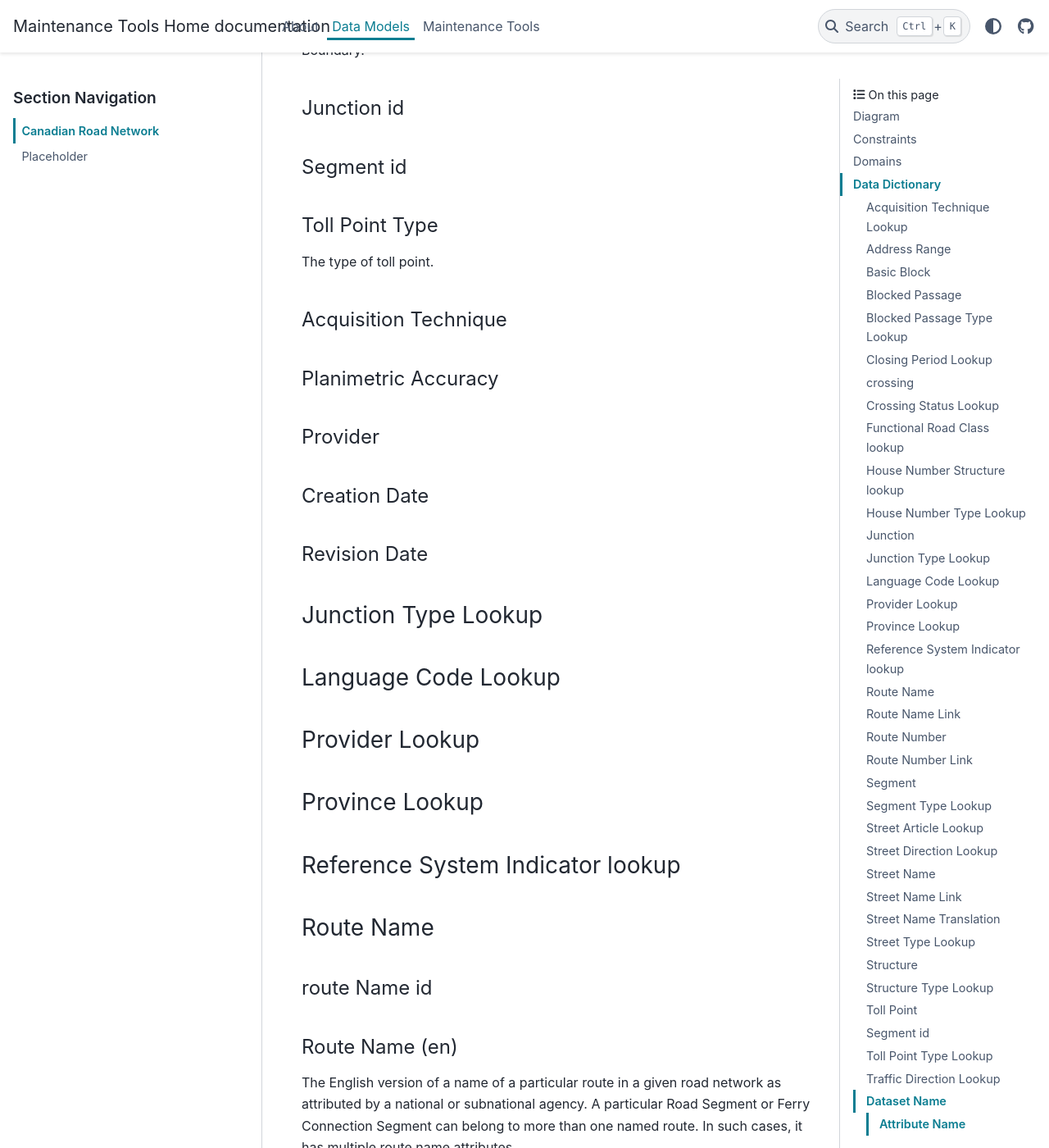
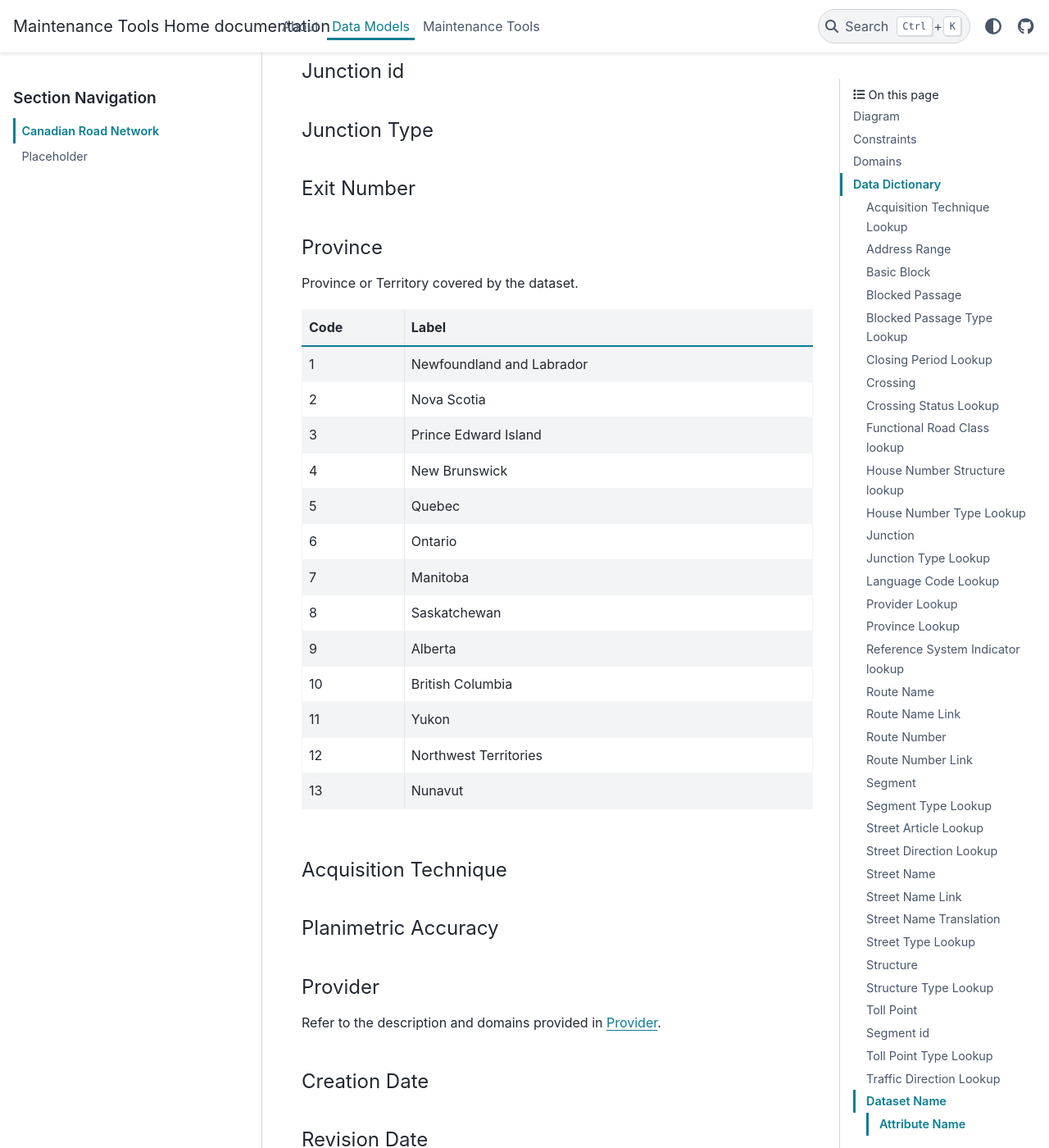
Before and after one commit to StatCan/egp-maintenance-tools, a Sphinx documentation site: the page built from docs/source/data_models/canadian_road_network.rst, in a window 1280 px wide and 1400 px high, scrolled down 9742 px. Shown: the whole window at 82% size. Built offline with Sphinx 7.4.7 and the PyData theme 0.15.4, drawn with Linux system fonts in a browser that asks for light colours; some of the changed text lies outside the part shown.

Commit message:
Testing Reference for Duplciate Domains

```diff
--- a/docs/source/data_models/canadian_road_network.rst
+++ b/docs/source/data_models/canadian_road_network.rst
@@ -37,6 +37,7 @@ Domains
 Data Dictionary
 ===============
 
+
 Acquisition Technique Lookup
 -----------------------------
 
@@ -48,6 +49,7 @@ Element or a portion of it.
 
 Address Range ID
 ^^^^^^^^^^^^^^^^
+
 
 First House Number (left, right)
 ^^^^^^^^^^^^^^^^^^^^^^^^^^^^^^^^
@@ -78,7 +80,6 @@ Method used to populate the address range. A specific value is defined for the l
    4, "Interpolated", "Qualifier indicating that the house number is calculated from two known house numbers which are
    located on either side. By convention, the house is positioned at one end of the Road Element."
 
-.. _First House Number Type:
 
 Last House Number
 ^^^^^^^^^^^^^^^^^
@@ -94,7 +95,6 @@ Last House Number Type
 ^^^^^^^^^^^^^^^^^^^^^^
 Method used to populate the address range. A specific value is defined for the left and right sides of the Road Element.
 
-Refer to the attributes described in :ref:`First House Number Type<First House Number Type>`.
 
 House Number Structure
 ^^^^^^^^^^^^^^^^^^^^^^
@@ -238,12 +238,13 @@ Closing Period Lookup
 ---------------------
 
 
-crossing
+Crossing
 --------
 
 
 Crossing id
 ^^^^^^^^^^^
+
 
 Crossing Status
 ^^^^^^^^^^^^^^^
@@ -289,18 +290,35 @@ Junction id
 ^^^^^^^^^^^
 
 
-Segment id
+Junction Type
 ^^^^^^^^^^
 
 
-Toll Point Type
-^^^^^^^^^^^^^^^
-The type of toll point.
+Exit Number
+^^^^^^^^^^^
+
+Province
+^^^^^^^^
+Province or Territory covered by the dataset.
 
 .. csv-table::
-   :header: "Code", "Label", "Definition"
+   :header: "Code", "Label"
    :widths: auto
    :align: left
+
+   1, "Newfoundland and Labrador"
+   2, "Nova Scotia"
+   3, "Prince Edward Island"
+   4, "New Brunswick"
+   5, "Quebec"
+   6, "Ontario"
+   7, "Manitoba"
+   8, "Saskatchewan"
+   9, "Alberta"
+   10, "British Columbia"
+   11, "Yukon"
+   12, "Northwest Territories"
+   13, "Nunavut"
 
 Acquisition Technique
 ^^^^^^^^^^^^^^^^^^^^^
@@ -312,7 +330,7 @@ Planimetric Accuracy
 
 Provider
 ^^^^^^^^
-
+Refer to the description and domains provided in :ref:`Provider`.
 
 Creation Date
 ^^^^^^^^^^^^^
@@ -325,23 +343,30 @@ Revision Date
 Junction Type Lookup
 --------------------
 
+
 Language Code Lookup
 --------------------
+
 
 Provider Lookup
 ---------------
 
+
 Province Lookup
 ---------------
+
 
 Reference System Indicator lookup
 ---------------------------------
 
+
 Route Name
 --------
 
+
 route Name id
 ^^^^^^^^^^^^^
+
 
 Route Name (en)
 ^^^^^^^^^^^^^
@@ -369,6 +394,7 @@ Route Name Link
 
 Route Name Link id
 ^^^^^^^^^^^^^^^^^^
+
 
 Segment id
 ^^^^^^^^^^
@@ -406,6 +432,7 @@ Route Number Link
 
 Route Number id
 ^^^^^^^^^^^^^^^
+
 
 Route Number
 ^^^^^^^^^^^^
@@ -479,7 +506,6 @@ The period in which the road or ferry connection is not available to the public.
    connection."
    2, "Winter", "Period of the year for which ice and snow prevent the access to the road or ferry connection."
 
-
 Functional Road Class
 ^^^^^^^^^^^^^^^^^^^^^
 A classification based on the importance of the role that the Road Element or Ferry Connection performs in the
@@ -526,7 +552,6 @@ The direction(s) of traffic flow allowed on the road.
    Segment."
    3, "Opposite direction", "The direction of one way traffic flow is opposite to the digitizing direction of the Road
    Segment."
-
 
 Road Surface Type
 ^^^^^^^^^^^^^^
@@ -577,7 +602,7 @@ Planimetric Accuracy
 
 Provider
 ^^^^^^^^
-
+Refer to the description and domains provided in :ref:`Provider`.
 
 Creation Date
 ^^^^^^^^^^^^^
@@ -974,14 +1003,14 @@ Street Type Suffix
 A part of the street name of a Road Element identifying the street type. A suffix follows the street name body of a
 Road Element.
 
-*Same as street type Prefix*
+Refer to the description and domains provided in :ref:`Street Type Prefix`.
 
 Street Direction Suffix
 ^^^^^^^^^^^^^^^^^^^^^^^
 A geographic direction that is part of the street name and succeeds the street name body or, if appropriate, the street
 type suffix.
 
-*Same as street Direction Prefix*
+Refer to the description and domains provided in :ref:`Street Direction Prefix`.
 
 Creation Date
 ^^^^^^^^^^^^
@@ -1092,6 +1121,7 @@ Revision Date
 Structure Type Lookup
 ---------------------
 
+
 Toll Point
 ----------
 Place where right-of-way is charged to gain access to a motorway, a bridge, etc.
@@ -1129,7 +1159,7 @@ Planimetric Accuracy
 
 Provider
 ^^^^^^^^^
-
+Refer to the description and domains provided in :ref:`Provider`.
 
 Creation Date
 ^^^^^^^^^^^^^^
@@ -1141,6 +1171,7 @@ Revision Date
 
 Toll Point Type Lookup
 -----------------------
+
 
 Traffic Direction Lookup
 ------------------------
```
Also changed, not shown: other parts of docs/source/data_models/canadian_road_network.rst (+4 -0 lines).
